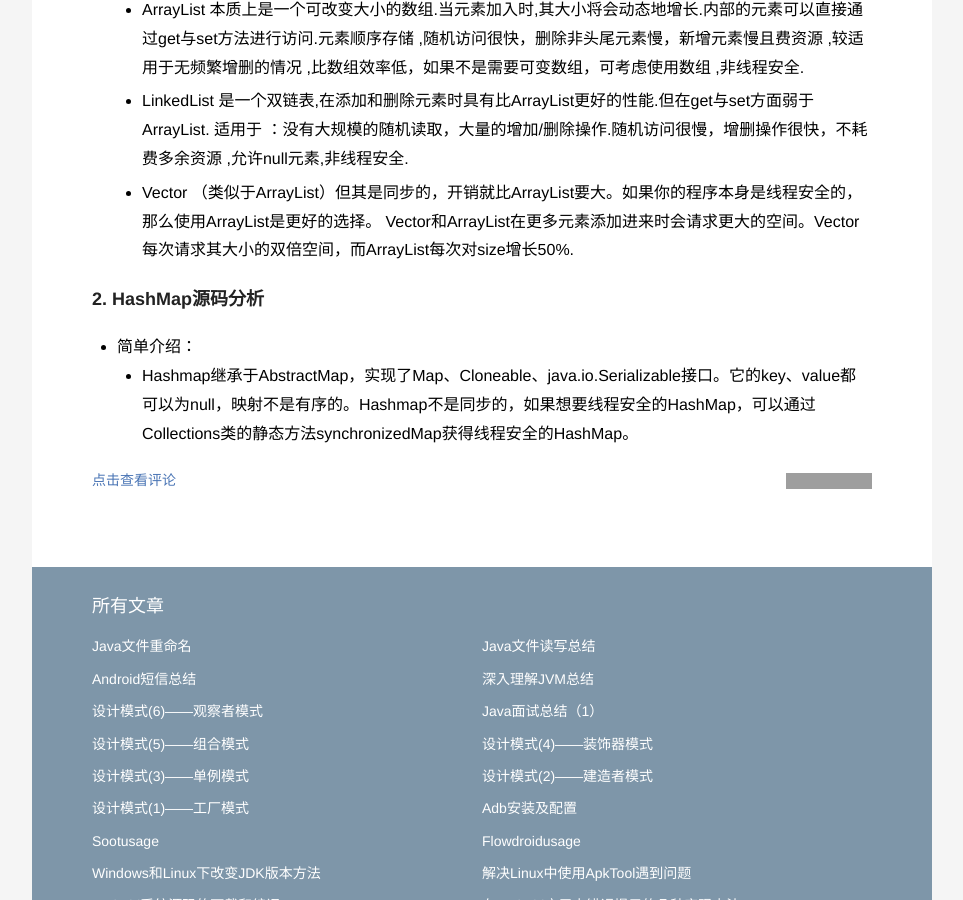
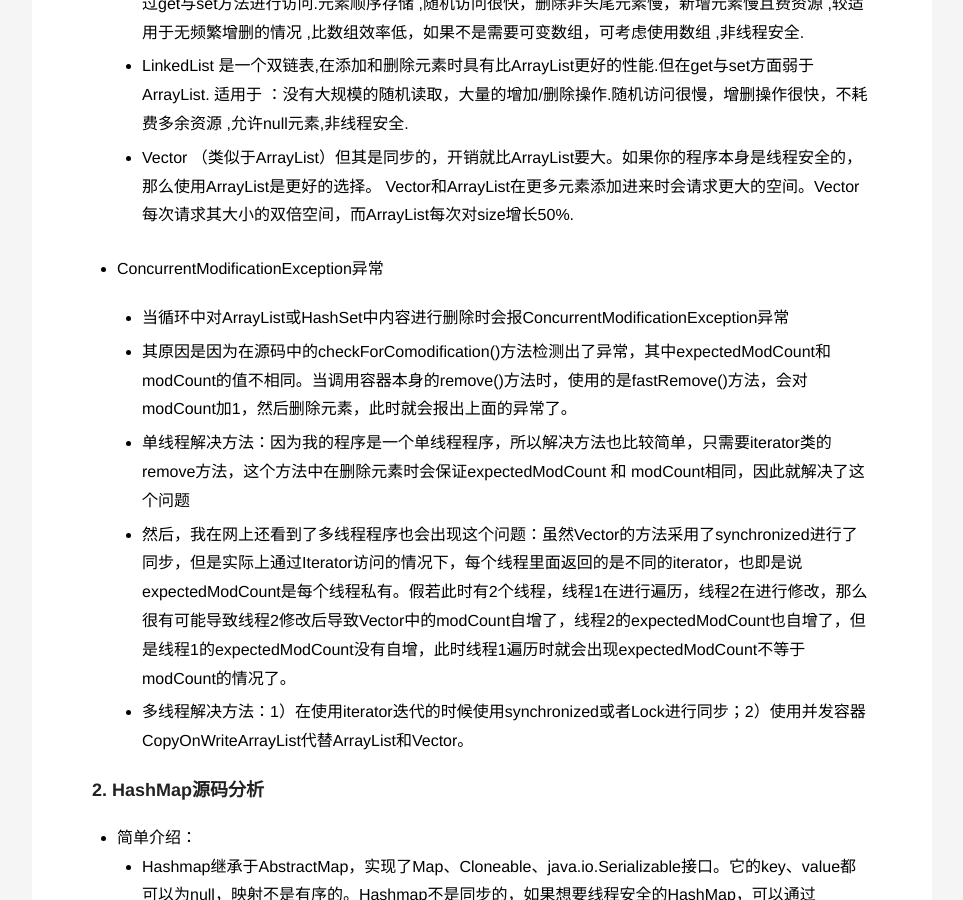
Before and after one commit to yufeiyang1995/yufeiyang1995.github.io, a Jekyll site: the page built from _posts/2018-4-21-Java面试总结(1).md, in a window 1280 px wide and 900 px high, scrolled down 3004 px. Shown: the whole window, without its empty margins (158-1121 px from the left). Built offline with Jekyll 4.4.1, drawn with Linux system fonts in a browser that asks for light colours; grey boxes are pictures that could not be loaded.

Commit message:
记录ConcurrentModificationException异常问题

```diff
--- a/_posts/2018-4-21-Java面试总结(1).md
+++ b/_posts/2018-4-21-Java面试总结(1).md
@@ -49,7 +49,7 @@ description:
     * remove()：首先判断index范围，将指定位置（index）上的元素保存到oldValue，将指定位置（index）上的元素都往前移动一位，将最后面的一个元素置空，好让垃圾回收器回收；
     * remove(E element)：需遍历数组
 
-*  LinkedList
+* LinkedList
 
   * 基本构造：
 
@@ -106,6 +106,14 @@ description:
   * LinkedList 是一个**双链表**,在添加和删除元素时具有比ArrayList更好的性能.但在get与set方面弱于ArrayList. 适用于 ：没有大规模的随机读取，大量的增加/删除操作.**随机访问很慢，增删操作很快**，不耗费多余资源 ,允许null元素,**非线程安全.**
   * Vector （类似于ArrayList）但其是**同步**的，开销就比ArrayList要大。如果你的程序本身是线程安全的，那么使用ArrayList是更好的选择。 Vector和ArrayList在更多元素添加进来时会请求更大的空间。**Vector每次请求其大小的双倍空间，而ArrayList每次对size增长50%.**
 
+* ConcurrentModificationException异常
+
+  * 当循环中对ArrayList或HashSet中内容进行删除时会报ConcurrentModificationException异常
+  * 其原因是因为在源码中的checkForComodification()方法检测出了异常，其中expectedModCount和modCount的值不相同。当调用容器本身的remove()方法时，使用的是fastRemove()方法，会对modCount加1，然后删除元素，此时就会报出上面的异常了。
+  * 单线程解决方法：因为我的程序是一个单线程程序，所以解决方法也比较简单，只需要iterator类的remove方法，这个方法中在删除元素时会保证expectedModCount 和 modCount相同，因此就解决了这个问题
+  * 然后，我在网上还看到了多线程程序也会出现这个问题：虽然Vector的方法采用了synchronized进行了同步，但是实际上通过Iterator访问的情况下，每个线程里面返回的是不同的iterator，也即是说expectedModCount是每个线程私有。假若此时有2个线程，线程1在进行遍历，线程2在进行修改，那么很有可能导致线程2修改后导致Vector中的modCount自增了，线程2的expectedModCount也自增了，但是线程1的expectedModCount没有自增，此时线程1遍历时就会出现expectedModCount不等于modCount的情况了。
+  * 多线程解决方法：1）在使用iterator迭代的时候使用synchronized或者Lock进行同步；2）使用并发容器CopyOnWriteArrayList代替ArrayList和Vector。
+
 
 
 ### 2. HashMap源码分析
```
